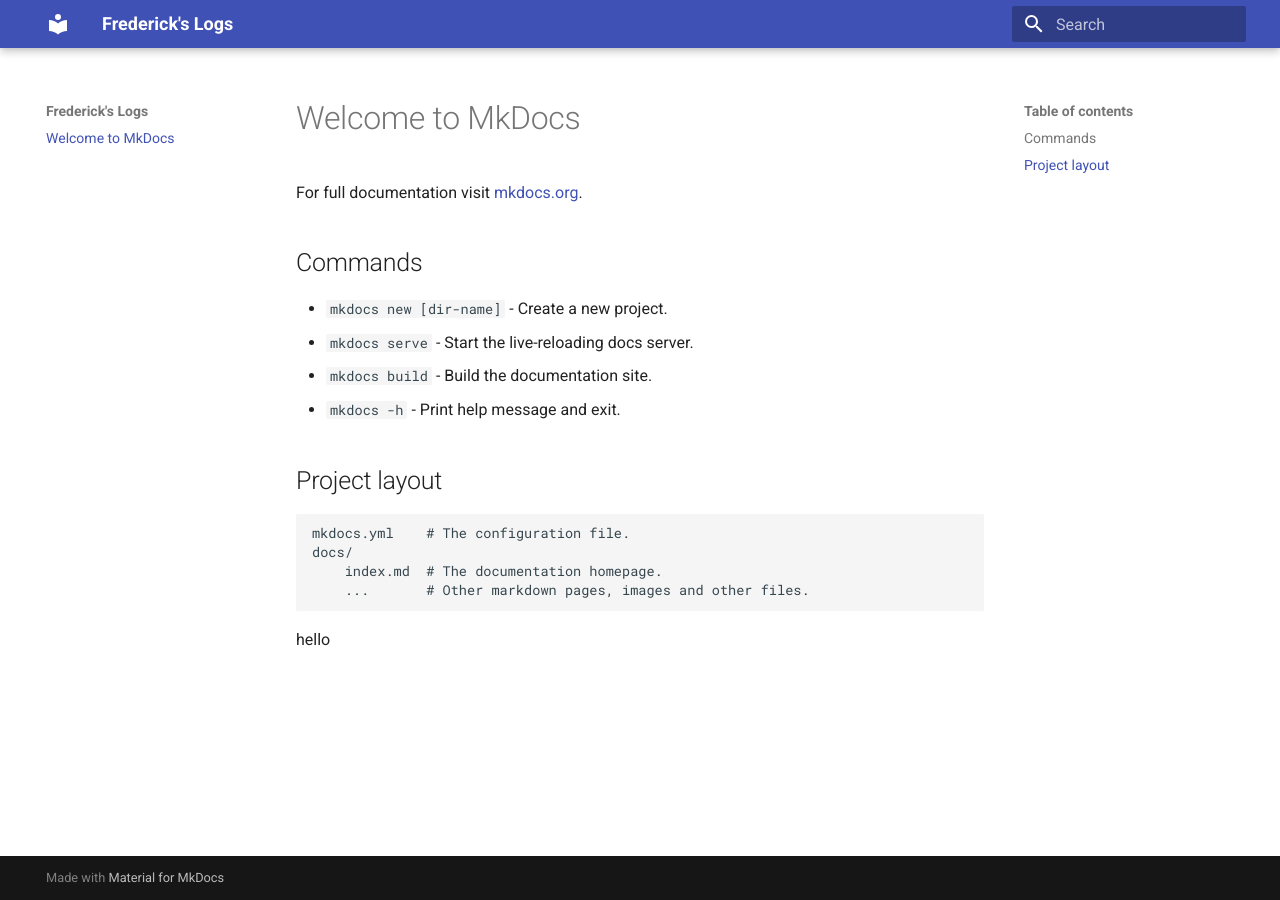
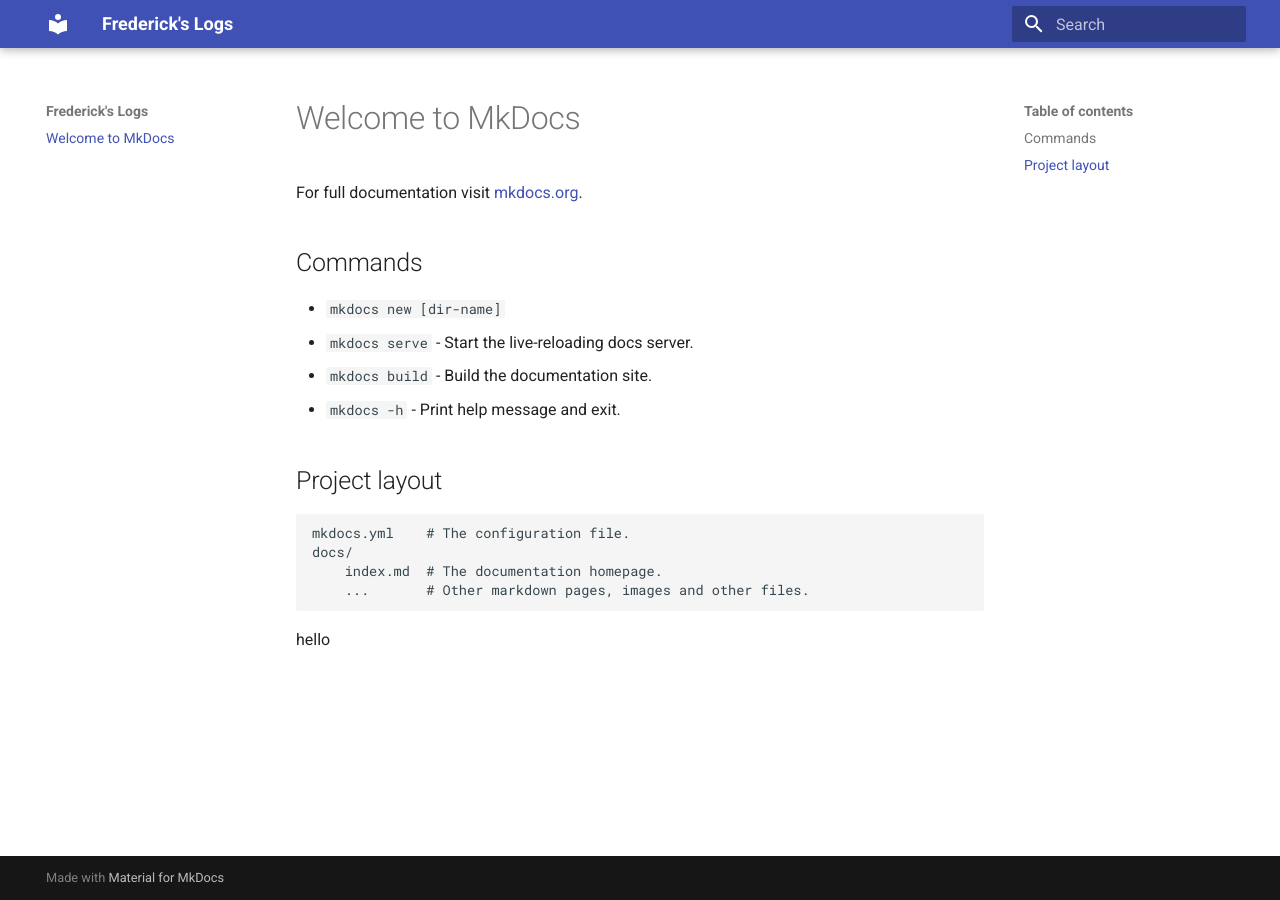
Before and after one commit to frederickyxg/FrederickLOG.github.io, an MkDocs documentation site: the page built from docs/index.md, in a window 1280 px wide. Built offline with MkDocs 1.6.1 and Material for MkDocs 9.7.7, drawn with Linux system fonts in a browser that asks for light colours.

Commit message:
modified:   docs/index.md

```diff
--- a/docs/index.md
+++ b/docs/index.md
@@ -4,7 +4,7 @@
 
 ## Commands
 
-* `mkdocs new [dir-name]` - Create a new project.
+* `mkdocs new [dir-name]`
 * `mkdocs serve` - Start the live-reloading docs server.
 * `mkdocs build` - Build the documentation site.
 * `mkdocs -h` - Print help message and exit.
```
